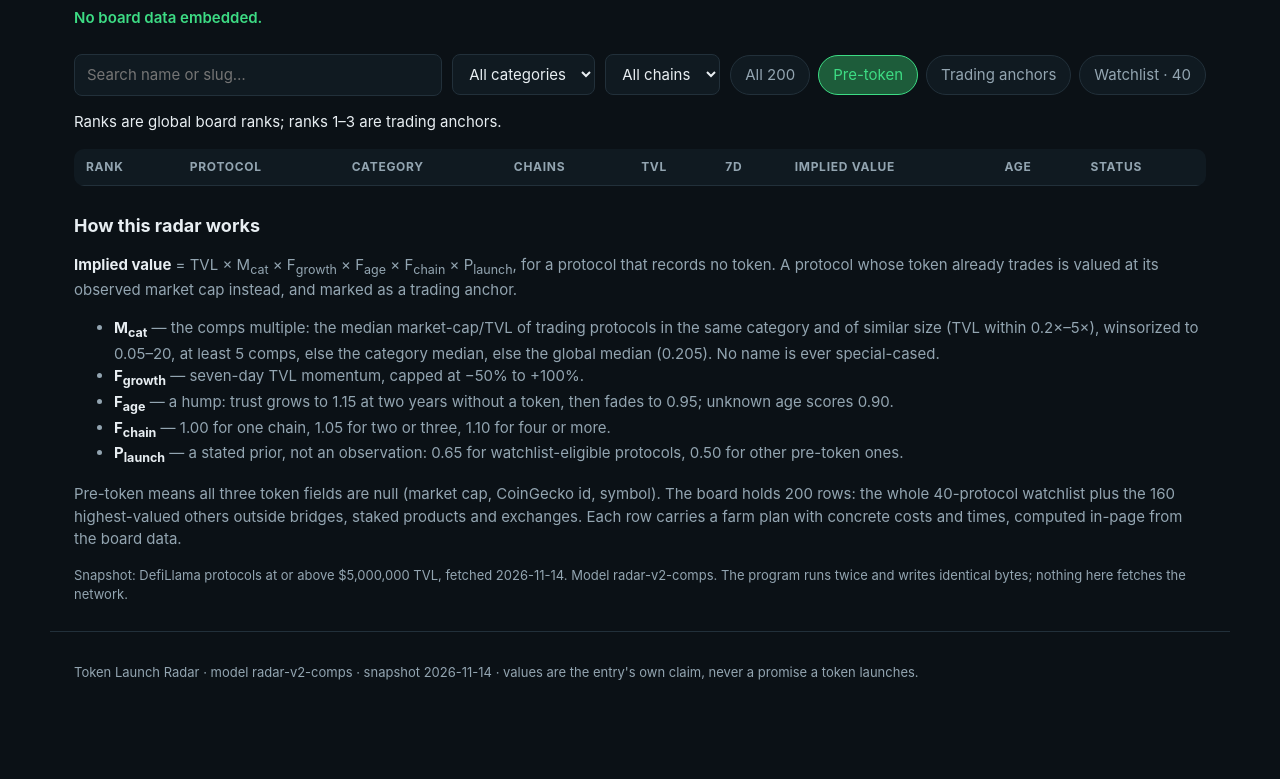
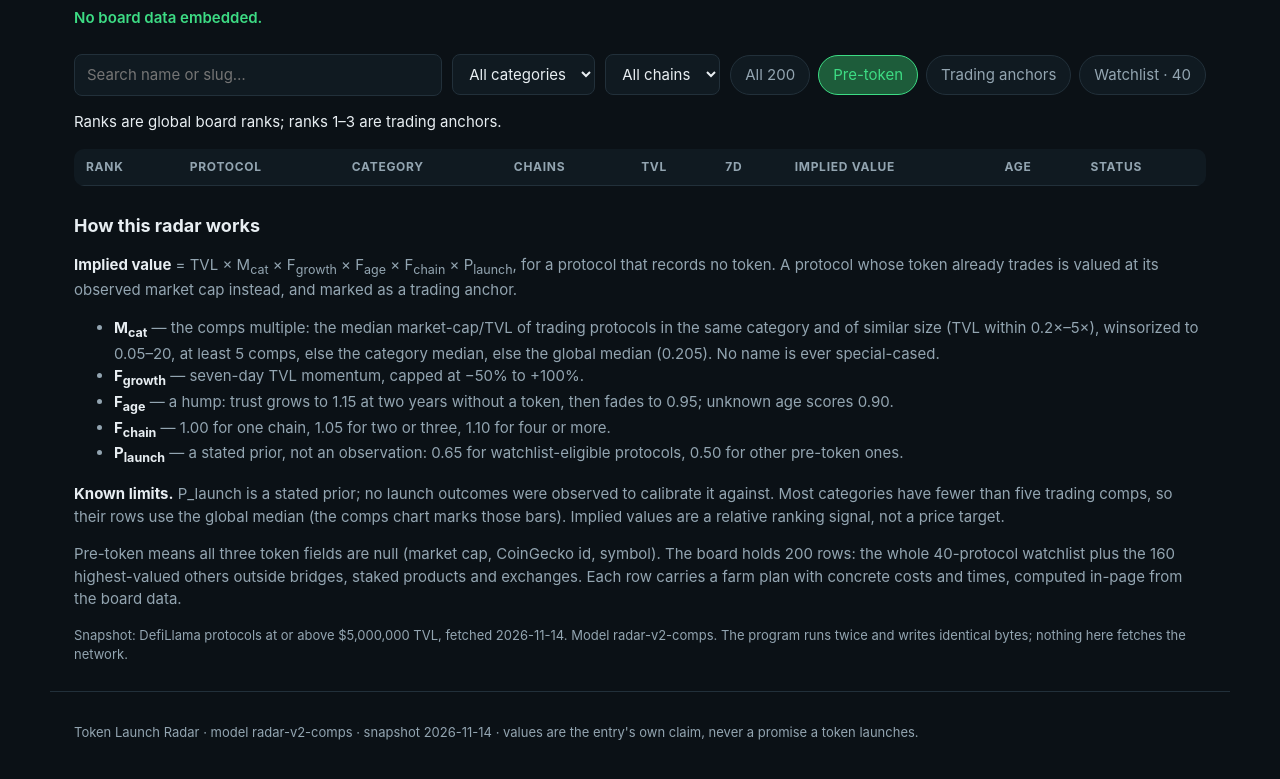
Before and after one commit to rwnliwan/token-radar-01, a plain HTML site: page dashboard/index.html in a window 1280 px wide. Shown: the part 165-944 px from the top of the page. Before the commit the page ends 890 px from the top, so only its background shows below. Drawn offline with Linux system fonts and the light colour scheme.

Commit message:
Round 10: Known-limits note in method section (Instinct r9 review, optional add)
- 3-sentence note after factor list: P_launch is a stated prior (no
  launch outcomes observed to calibrate it); most categories <5 comps
  so rows use global median (chart marks those bars); implied values
  are a relative ranking signal, not a price target.
- Converts the judge's strongest silent objection (no validation vs
  real launches, which cannot be honestly closed in this entry) into
  stated rigor. Instinct: 'a pairwise judge punishes a weakness it
  discovers and credits a limit the entry states.'
- Dossier text 64,631 / 65,536 (headroom 905), clean. Determinism
  byte-identical 2 runs. board.json + data.js identical to round 9
  (model frozen). Only dashboard/index.html changed (+1 line).

```diff
--- a/dashboard/index.html
+++ b/dashboard/index.html
@@ -63,6 +63,7 @@
     <li><strong>F<sub>chain</sub></strong> — 1.00 for one chain, 1.05 for two or three, 1.10 for four or more.</li>
     <li><strong>P<sub>launch</sub></strong> — a stated prior, not an observation: 0.65 for watchlist-eligible protocols, 0.50 for other pre-token ones.</li>
   </ul>
+  <p><strong>Known limits.</strong> P_launch is a stated prior; no launch outcomes were observed to calibrate it against. Most categories have fewer than five trading comps, so their rows use the global median (the comps chart marks those bars). Implied values are a relative ranking signal, not a price target.</p>
   <p>Pre-token means all three token fields are null (market cap, CoinGecko id, symbol). The board holds 200 rows: the whole 40-protocol watchlist plus the 160 highest-valued others outside bridges, staked products and exchanges. Each row carries a farm plan with concrete costs and times, computed in-page from the board data.</p>
   <p class="fine">Snapshot: DefiLlama protocols at or above $5,000,000 TVL, fetched <span id="snapDate">2026-11-14</span>. Model <span id="snapModel">radar-v2-comps</span>. The program runs twice and writes identical bytes; nothing here fetches the network.</p>
 </section>
```
